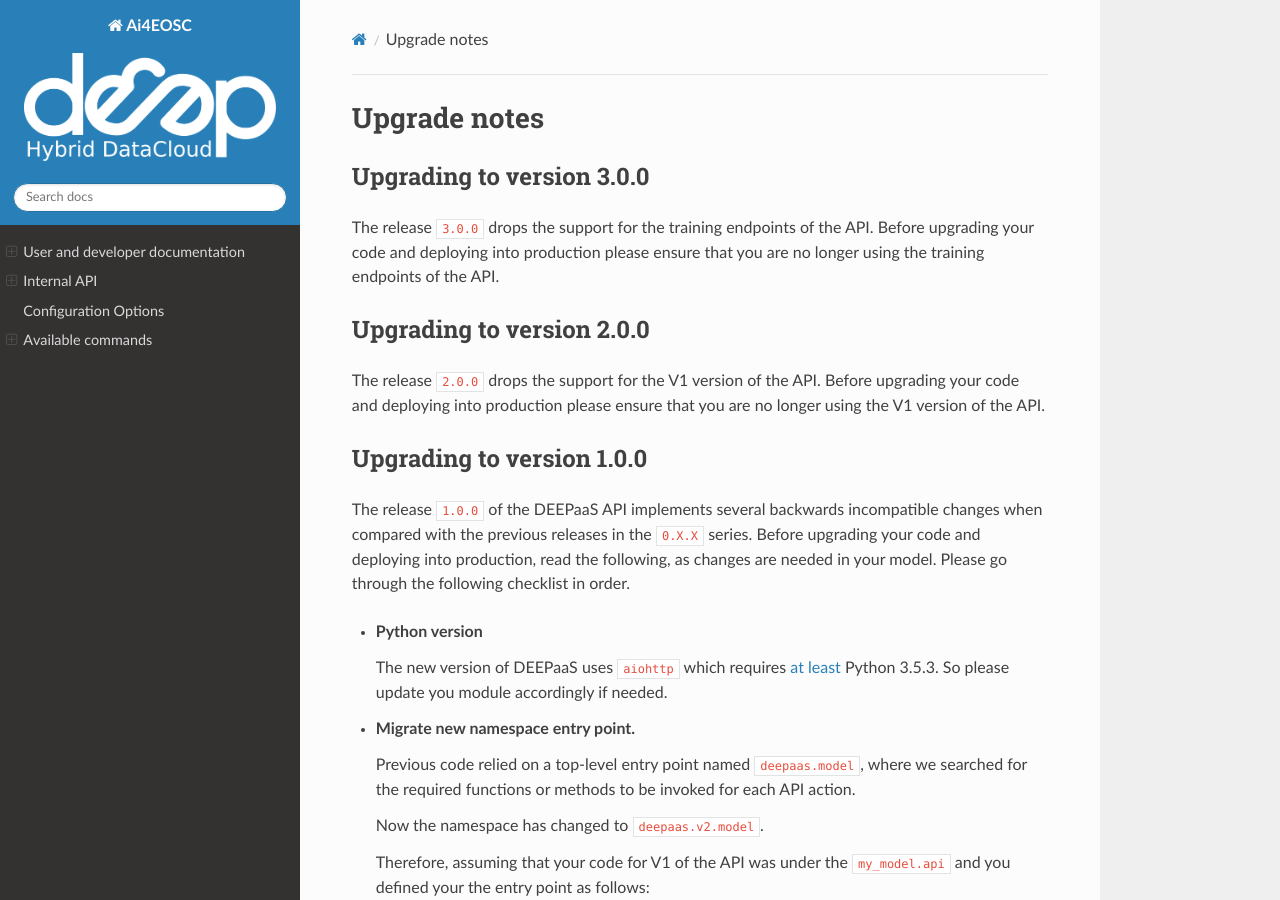
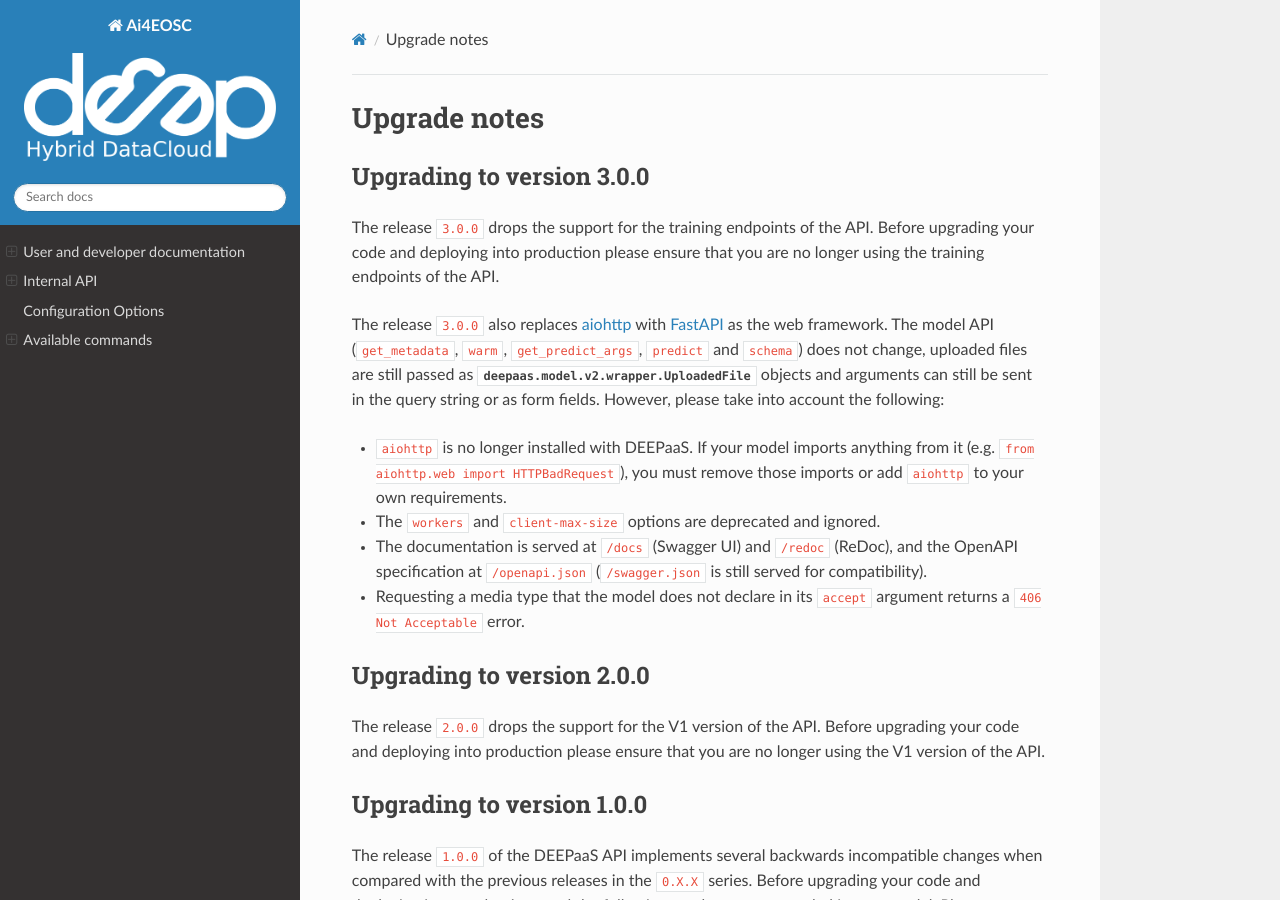
Before and after one commit to ai4os/DEEPaaS, a Sphinx documentation site: the page built from doc/source/install/upgrade.rst, in a window 1280 px wide and 900 px high. Built offline with Sphinx 7.4.7 and the Read the Docs theme 3.1.0, drawn with Linux system fonts in a browser that asks for light colours; pages that are not in the unit, such as notebooks, are missing from menus.

Commit message:
docs: document the upgrade to the FastAPI based version
Co-Authored-By: Claude Opus 5.5 <noreply@anthropic.com>
Claude-Session: https://claude.ai/code/session_01Kk7gC6KMKSkZ3zZhvHjwcF

```diff
--- a/doc/source/install/upgrade.rst
+++ b/doc/source/install/upgrade.rst
@@ -9,6 +9,24 @@ Upgrading to version 3.0.0
 The release ``3.0.0`` drops the support for the training endpoints of the API. Before
 upgrading your code and deploying into production please ensure that you are no
 longer using the training endpoints of the API.
+
+The release ``3.0.0`` also replaces `aiohttp <https://docs.aiohttp.org/>`_ with
+`FastAPI <https://fastapi.tiangolo.com/>`_ as the web framework. The model API
+(``get_metadata``, ``warm``, ``get_predict_args``, ``predict`` and ``schema``)
+does not change, uploaded files are still passed as
+:py:class:`deepaas.model.v2.wrapper.UploadedFile` objects and arguments can
+still be sent in the query string or as form fields. However, please take into
+account the following:
+
+* ``aiohttp`` is no longer installed with DEEPaaS. If your model imports
+  anything from it (e.g. ``from aiohttp.web import HTTPBadRequest``), you must
+  remove those imports or add ``aiohttp`` to your own requirements.
+* The ``workers`` and ``client-max-size`` options are deprecated and ignored.
+* The documentation is served at ``/docs`` (Swagger UI) and ``/redoc``
+  (ReDoc), and the OpenAPI specification at ``/openapi.json``
+  (``/swagger.json`` is still served for compatibility).
+* Requesting a media type that the model does not declare in its ``accept``
+  argument returns a ``406 Not Acceptable`` error.
 
 Upgrading to version 2.0.0
 --------------------------
```
Also changed, not shown: 1 other file.
